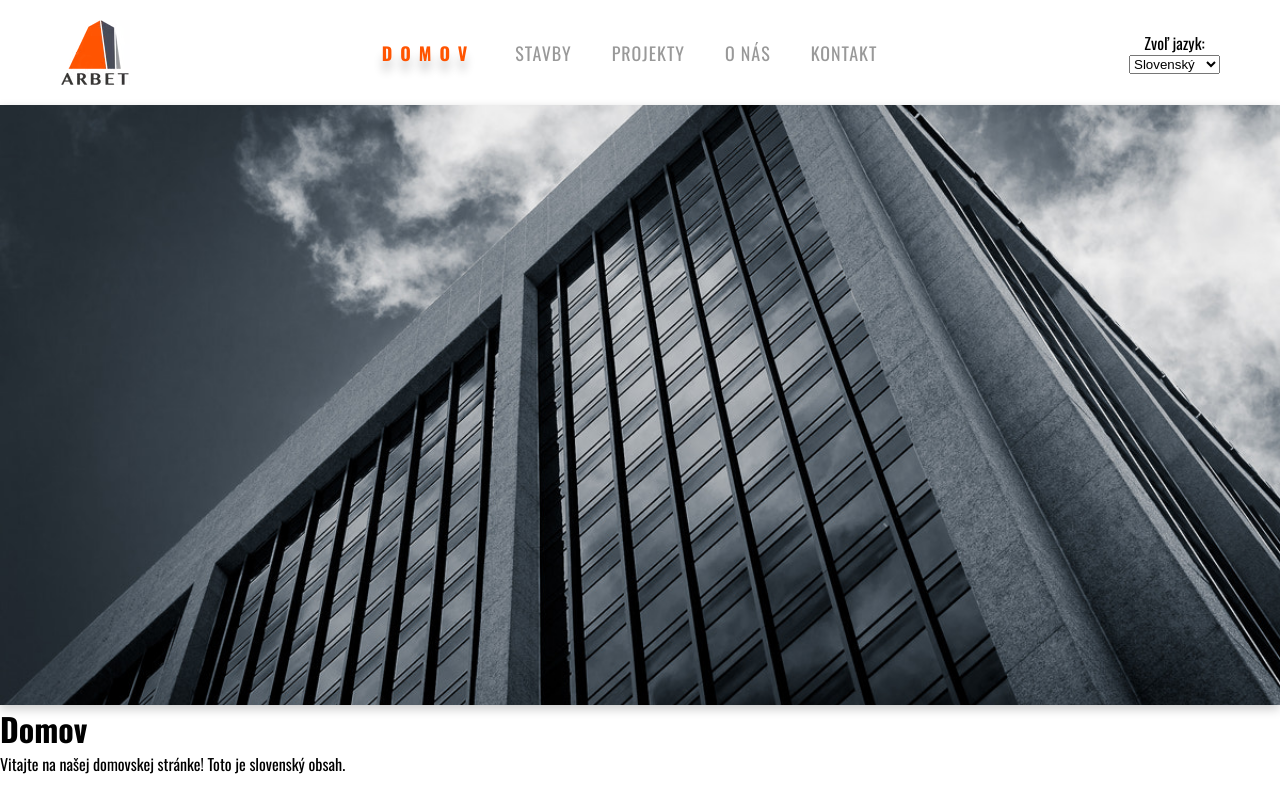
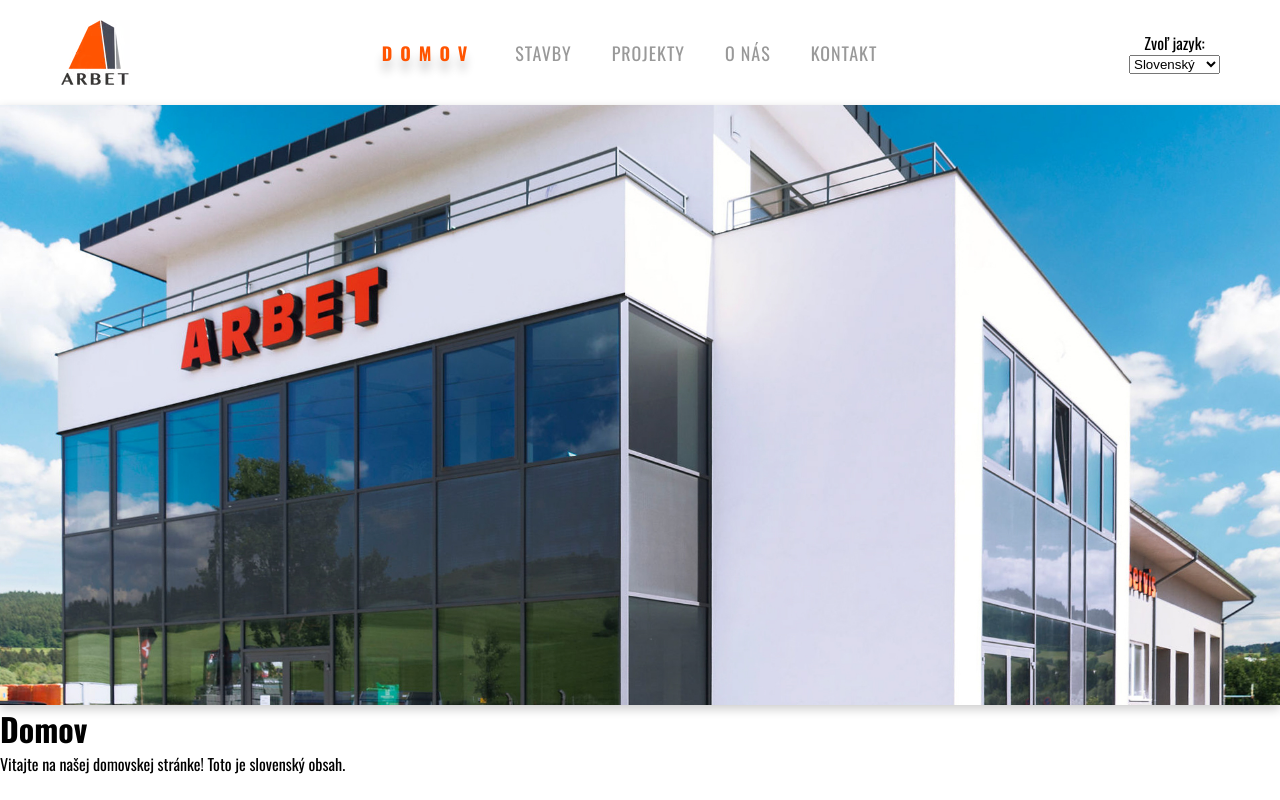
Before and after one commit to matejvalocky/WEB-ARBET-2025, a React (Vite) app in the folder WEB-ARBET-2025/: page / in a window 1280 px wide. Built offline with nearby package versions, Linux system fonts and the light colour scheme.

Commit message:
nastavenie intervalu zmeny obrázku na 6 sekúnd a zmena trvania prechodu z 0.5s na 1s

```diff
--- a/WEB-ARBET-2025/src/components/Slideshow.css
+++ b/WEB-ARBET-2025/src/components/Slideshow.css
@@ -9,11 +9,11 @@
   }
 
   .slideshow-image {
+    background-size: cover;
+    background-position: center;
     width: 100%;
     height: 100%;
-    background-size: cover;
-    background-position: center;
-    transition: background-image 0.5s ease-in-out; /* Plynulý prechod */
+    transition: background-image 1s ease-in-out; /* Plynulý prechod medzi obrázkami */
   }
 
   .slideshow:active {
--- a/WEB-ARBET-2025/src/components/Slideshow.jsx
+++ b/WEB-ARBET-2025/src/components/Slideshow.jsx
@@ -1,15 +1,13 @@
 import React, { useState, useEffect, useRef } from "react";
 import "./Slideshow.css";
 
-
-// Import obrázku
-import image1 from "../assets/slideshow-images/arbet-slideshow1.jpg"; // Cesta k obrázku
-import image2 from "../assets/slideshow-images/arbet-slideshow2.jpeg"; // Cesta k obrázku
-import image3 from "../assets/slideshow-images/arbet-slideshow3.jpeg"; // Cesta k obrázku
-
+// Import obrázkov
+import image1 from "../assets/slideshow-images/arbet-slideshow1.jpg";
+import image2 from "../assets/slideshow-images/arbet-slideshow2.jpeg";
+import image3 from "../assets/slideshow-images/arbet-slideshow3.jpeg";
 
 const Slideshow = () => {
-    const images = [image1, image2, image3]; // Použitie obrázka v poli
+  const images = [image1, image2, image3]; // Pole obrázkov
 
   const [currentIndex, setCurrentIndex] = useState(0);
   const [isPaused, setIsPaused] = useState(false);
@@ -23,14 +21,14 @@
       setCurrentIndex((prevIndex) =>
         prevIndex === images.length - 1 ? 0 : prevIndex + 1
       );
-    }, 3000);
+    }, 6000); // Nastavenie intervalu na 6 sekúnd
 
-    return () => clearInterval(interval); // Vyčisti interval
+    return () => clearInterval(interval); // Vyčisti interval pri odchode
   }, [isPaused, currentIndex, images.length]);
 
   // Funkcie na detekciu pohybu myšou/swipe
   const handleDragStart = (e) => {
-    setIsPaused(true); // Zastavenie slideshow
+    setIsPaused(true); // Zastavenie slideshow pri ťahaní
     slideshowRef.current.startX = e.touches ? e.touches[0].clientX : e.clientX;
   };
 
@@ -40,17 +38,15 @@
 
     // Urč smer posunutia na základe delta
     if (delta > 50) {
-      // Posun doľava
       setCurrentIndex((prevIndex) =>
         prevIndex === 0 ? images.length - 1 : prevIndex - 1
       );
     } else if (delta < -50) {
-      // Posun doprava
       setCurrentIndex((prevIndex) =>
         prevIndex === images.length - 1 ? 0 : prevIndex + 1
       );
     }
-    setIsPaused(false); // Pokračovanie slideshow
+    setIsPaused(false); // Pokračovanie slideshow po ťahaní
   };
 
   return (
```
